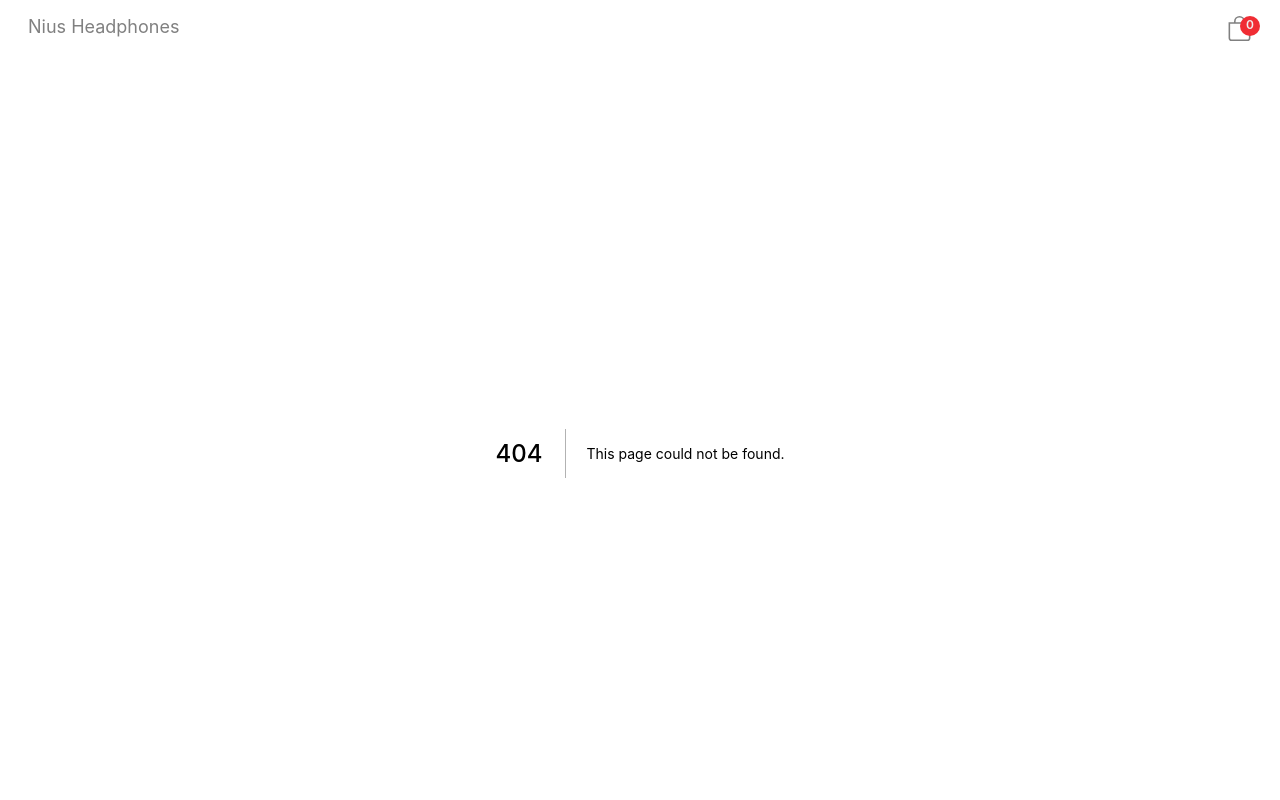
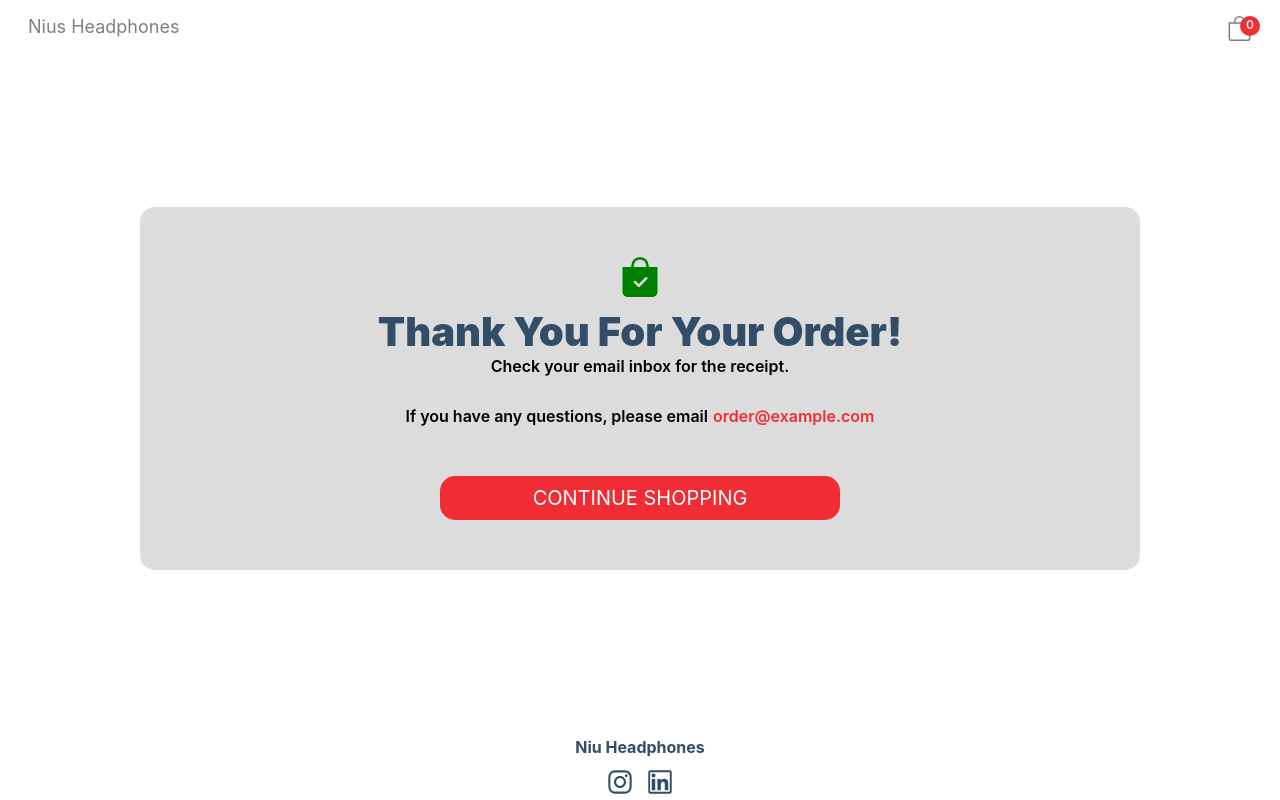
Before and after one commit to haohangzhou/next-niu-headphones, a Next.js app: page /success in a window 1280 px wide. Before the commit this address had no page. Shown: the top 800 px of the page. Built offline with nearby package versions, Linux system fonts and the light colour scheme.

Commit message:
redirect to a success page after completing payment

```diff
--- /dev/null
+++ b/pages/success.js
@@ -0,0 +1,29 @@
+import Link from 'next/link';
+import { BsBagCheckFill } from 'react-icons/bs';
+
+const Success = () => {
+	return (
+		<div className='success-wrapper'>
+			<div className='success'>
+				<p className='icon'>
+					<BsBagCheckFill />
+				</p>
+				<h2>Thank you for your order!</h2>
+				<p className='email-msg'>Check your email inbox for the receipt.</p>
+				<p className='description'>
+					If you have any questions, please email
+					<a className='email' href='mailto:order@example.com'>
+						order@example.com
+					</a>
+				</p>
+				<Link href='/'>
+					<button type='button' width='300px' className='btn'>
+						Continue Shopping
+					</button>
+				</Link>
+			</div>
+		</div>
+	);
+};
+
+export default Success;
```
